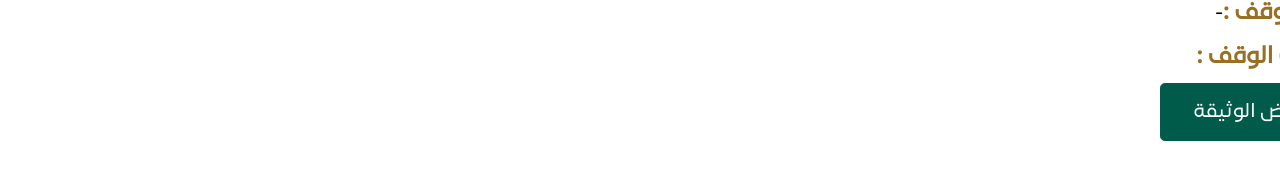
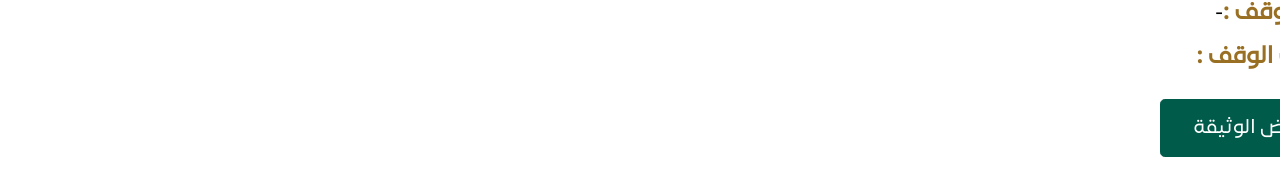
Before and after one commit to omniaEsam/DAWAM-GP, a React (Create React App) app: page /ResultSearch/1 in a window 1280 px wide. Shown: the part 440-636 px from the top of the page. Built offline with nearby package versions, Linux system fonts and the light colour scheme; no server answers.

Commit message:
show pdf in new page

```diff
--- a/src/pages/ResultSearch/ResultSearch.jsx
+++ b/src/pages/ResultSearch/ResultSearch.jsx
@@ -55,7 +55,7 @@ export default function ResultSearch() {
                   <span className="fw-bold fs-4">وصف الوقف :</span>
                   {result.waqfDescription}
                 </li>
-                <Link className="btn btn-lg btn-green" to={"http://afdinc-001-site5.itempurl.com/" + result.documentUrl}  role="button">عرض الوثيقة</Link>
+                <Link className="btn btn-lg btn-green mt-3" to={"http://afdinc-001-site5.itempurl.com/" + result.documentUrl} target="_blank"  role="button">عرض الوثيقة</Link>
 
               </ul>
                  </div>
```
